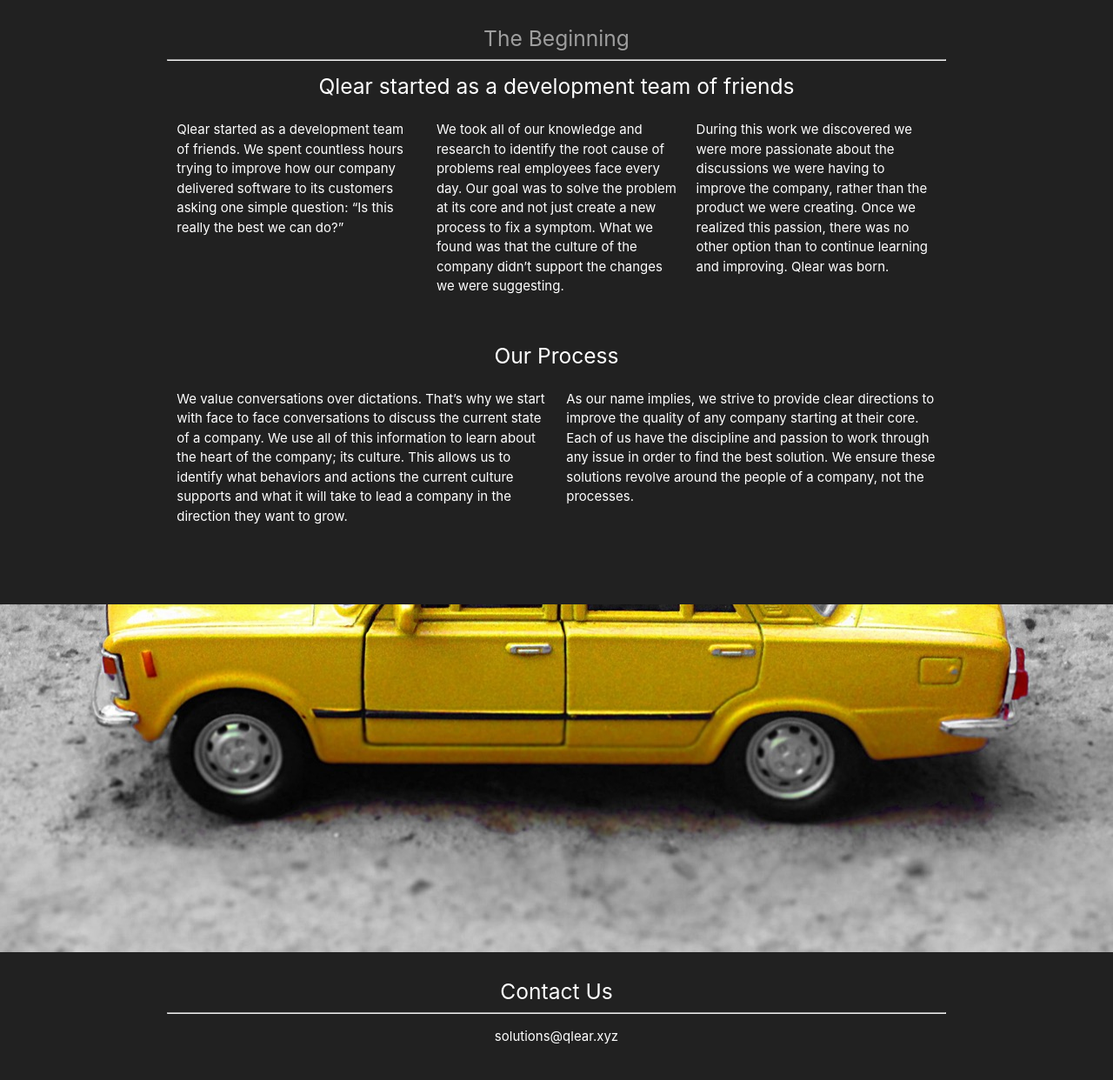
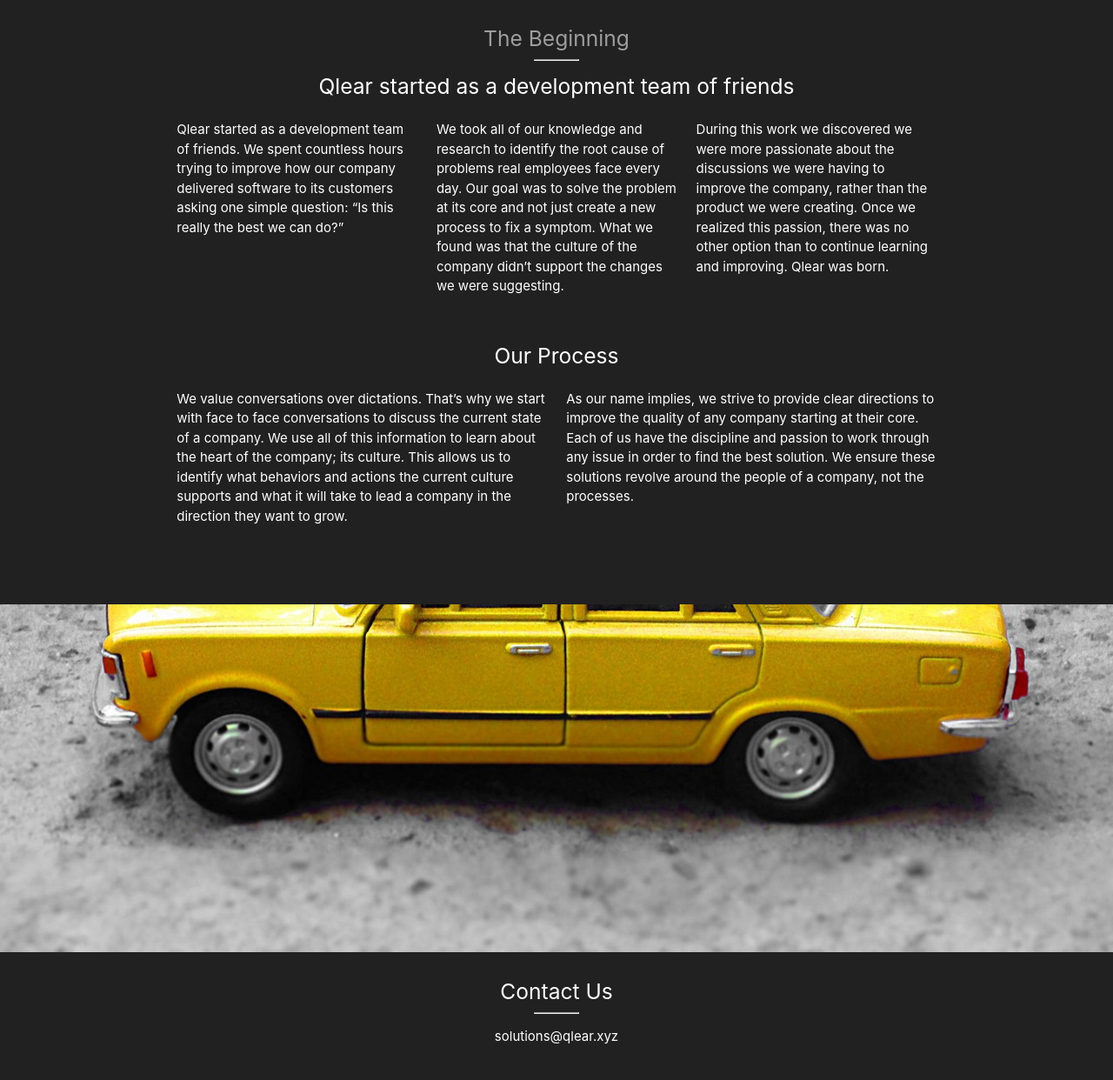
Before and after one commit to Qlear/qlear.github.io, a website: page index.html in a window 1280 px wide. Shown: the part 1038-2280 px from the top of the page at 87% size. Drawn offline with nearby package versions, Linux system fonts and the light colour scheme.

Commit message:
Updating hr style

```diff
--- a/index.html
+++ b/index.html
@@ -39,7 +39,7 @@
     <div class="section grey darken-4">
         <div class="row container">
             <h5 class="header grey-text" style="text-align: center">The Beginning</h5>
-            <hr />
+            <hr style="width: 50px; color: grey"/>
             <div class="row">
                 <h5 class="header white-text" style="text-align: center"> Qlear started as a development team of friends </h5>
                 <div class="row">
@@ -84,7 +84,7 @@
     <div class="section grey darken-4">
         <div class="row container">
             <h5 class="header white-text" style="text-align: center">Contact Us</h5>
-            <hr />
+            <hr style="width: 50px; color: grey"/>
             <p class="white-text" style="text-align: center">
                 solutions@qlear.xyz
             </p>
```
